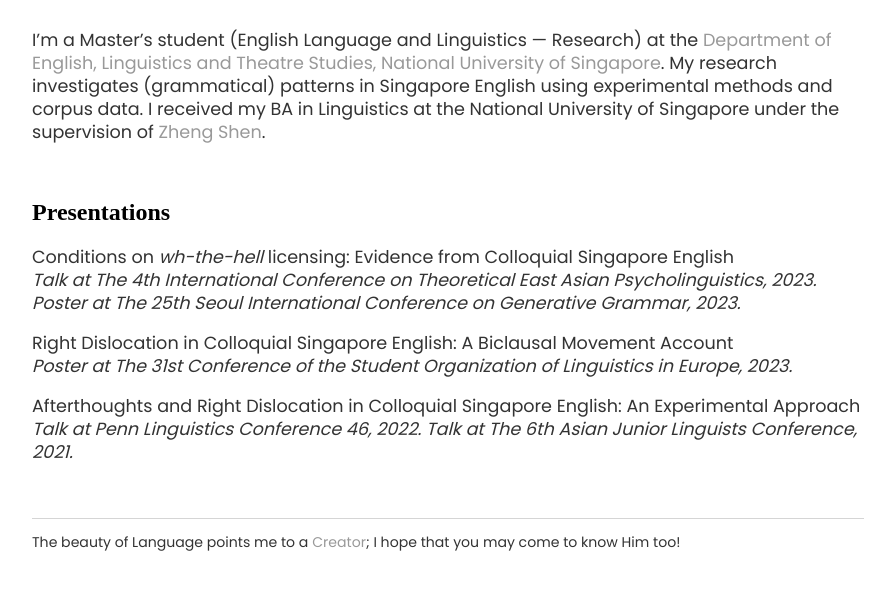
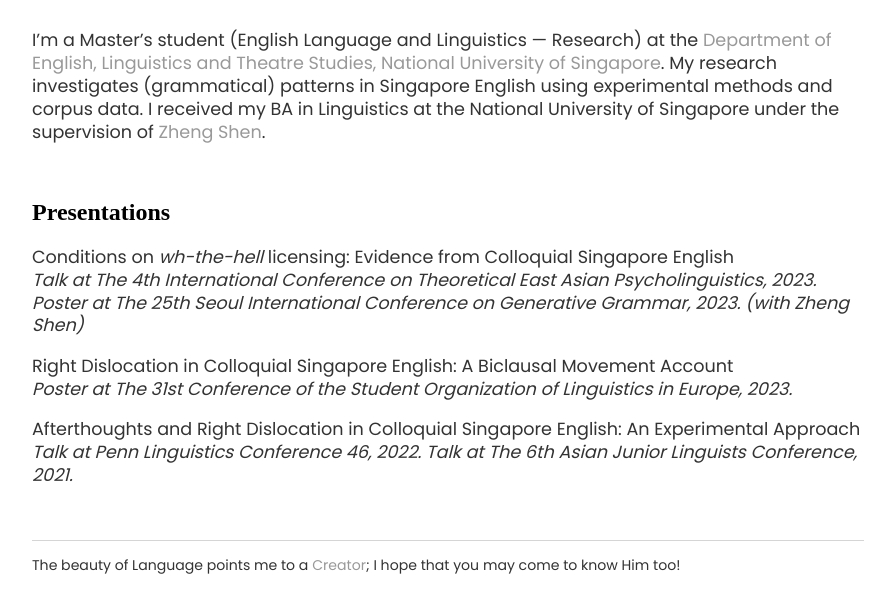
Before and after one commit to bethchf/bethchf.github.io, a plain HTML site: page index.html in a window 1280 px wide. Shown: the part 206-818 px from the top of the page, without its empty margins (192-1082 px from the left). Drawn offline with Linux system fonts and the light colour scheme; a web font is replaced by a local one.

Commit message:
Update index.html

```diff
--- a/index.html
+++ b/index.html
@@ -16,7 +16,7 @@
        <br>
        <h2>Presentations</h3>
       <p>Conditions on <em>wh-the-hell</em> licensing: Evidence from Colloquial Singapore English<br>
-          <em>Talk at The 4th International Conference on Theoretical East Asian Psycholinguistics, 2023. Poster at The 25th Seoul International Conference on Generative Grammar, 2023.</em>
+          <em>Talk at The 4th International Conference on Theoretical East Asian Psycholinguistics, 2023. Poster at The 25th Seoul International Conference on Generative Grammar, 2023. (with Zheng Shen)</em>
         </p>
 
       <p>Right Dislocation in Colloquial Singapore English: A Biclausal Movement Account<br>
```
